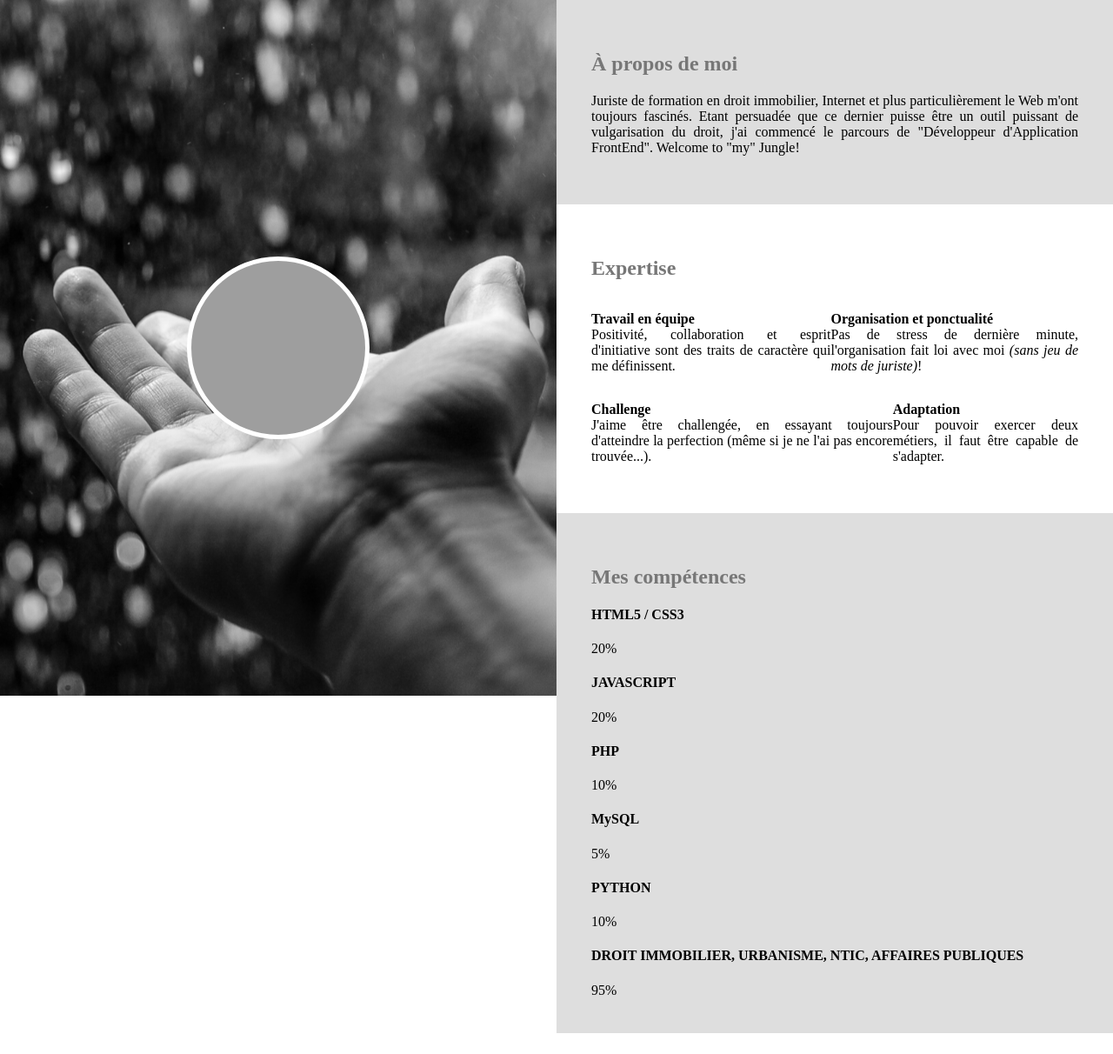
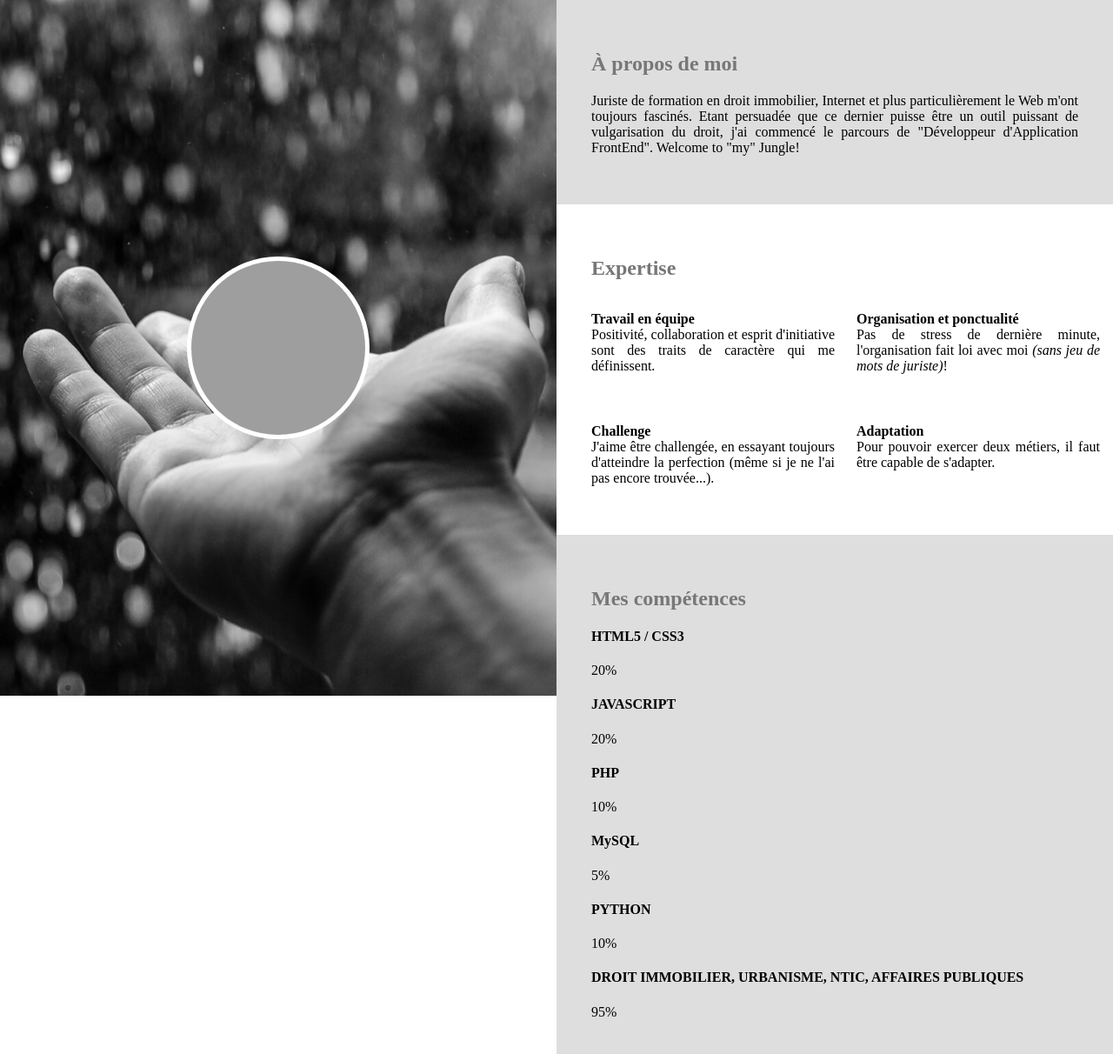
Before and after one commit to JulieMolla/juliemolla.github.io, a PHP site: page / in a window 1280 px wide. Shown: the top 1212 px of the page at 87% size. Run offline with PHP 8.4, Linux system fonts and the light colour scheme; some web fonts are replaced; grey boxes are pictures that could not be loaded.

Commit message:
expertise contains flexbox

```diff
--- a/index.html
+++ b/index.html
@@ -29,22 +29,26 @@
         <section class="main__section main__expertise">
             <h2>Expertise</h2>
             <div class="expertise__contain">
-                <div class="expertise__column1">
+                <div>
                     <p><strong>Travail en équipe</strong> <br>
                         Positivité, collaboration et esprit d'initiative sont des traits de caractère qui me
                         définissent.
                     </p>
+                </div>
+                <div>
                     <p><strong>Organisation et ponctualité</strong><br>
                         Pas de stress de dernière minute, l'organisation fait loi avec moi <em>(sans jeu de mots de
                             juriste)</em>!
                     </p>
                 </div>
-                <div class="expertise__column2">
+                <div>
                     <p><strong>Challenge</strong><br>
                         J'aime être challengée, en essayant toujours d'atteindre la perfection (même si je ne l'ai pas
                         encore
                         trouvée...).
                     </p>
+                </div>
+                <div>
                     <p><strong>Adaptation</strong><br>
 
                         Pour pouvoir exercer deux métiers, il faut être capable de s'adapter.
--- a/style.css
+++ b/style.css
@@ -57,6 +57,7 @@ aside {
 
 .image__background:hover {
     background-image: url("images/logo.png");
+
 }
 
 .image__network {
@@ -74,20 +75,11 @@ aside {
 
 .expertise__contain {
     display: grid;
-    grid-template-columns: auto;
+    grid-template-columns: 50% 50%;
     text-align: justify;
+    grid-gap: 25px;
 }
 
-.expertise__column1 {
-    display: flex;
-    flex-direction: row;
-
-}
-
-.expertise__column2 {
-    display: flex;
-    flex-direction: row;
-}
 
 .experience {
     padding: 10px;
```
